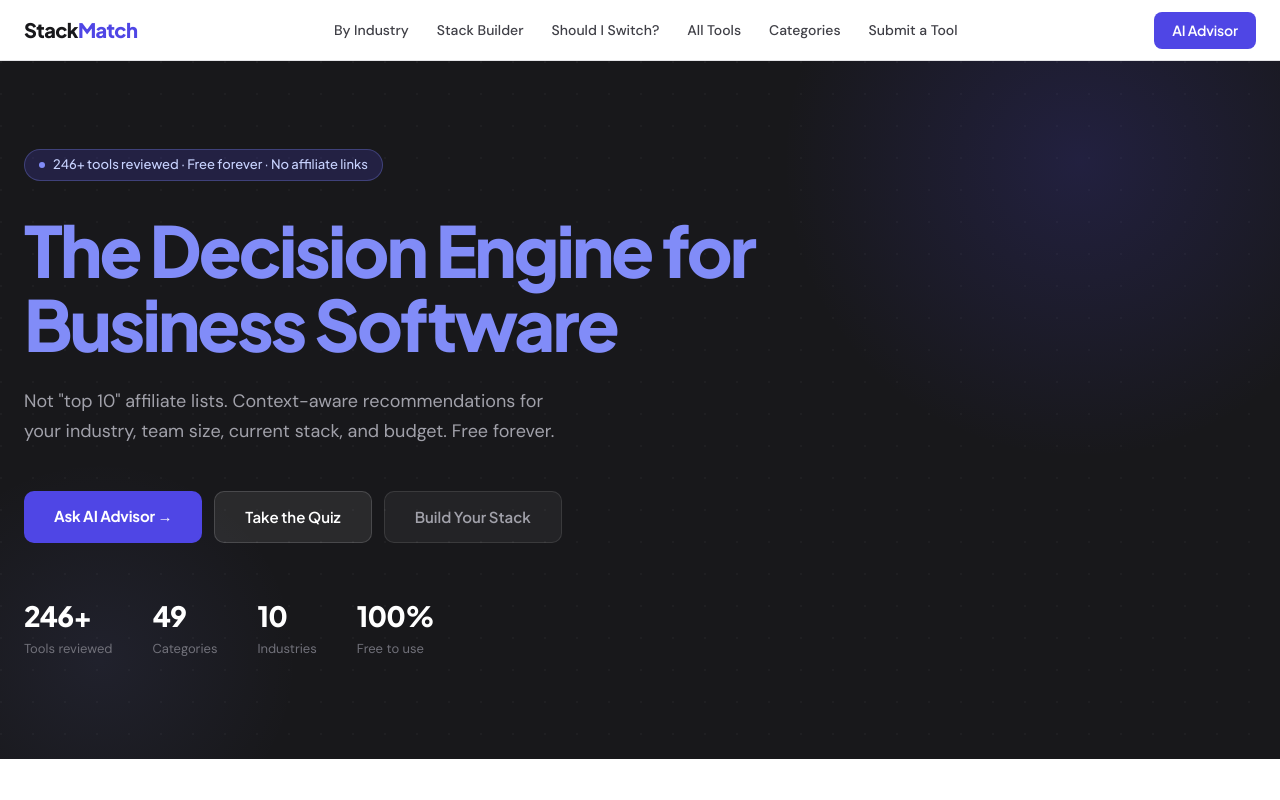
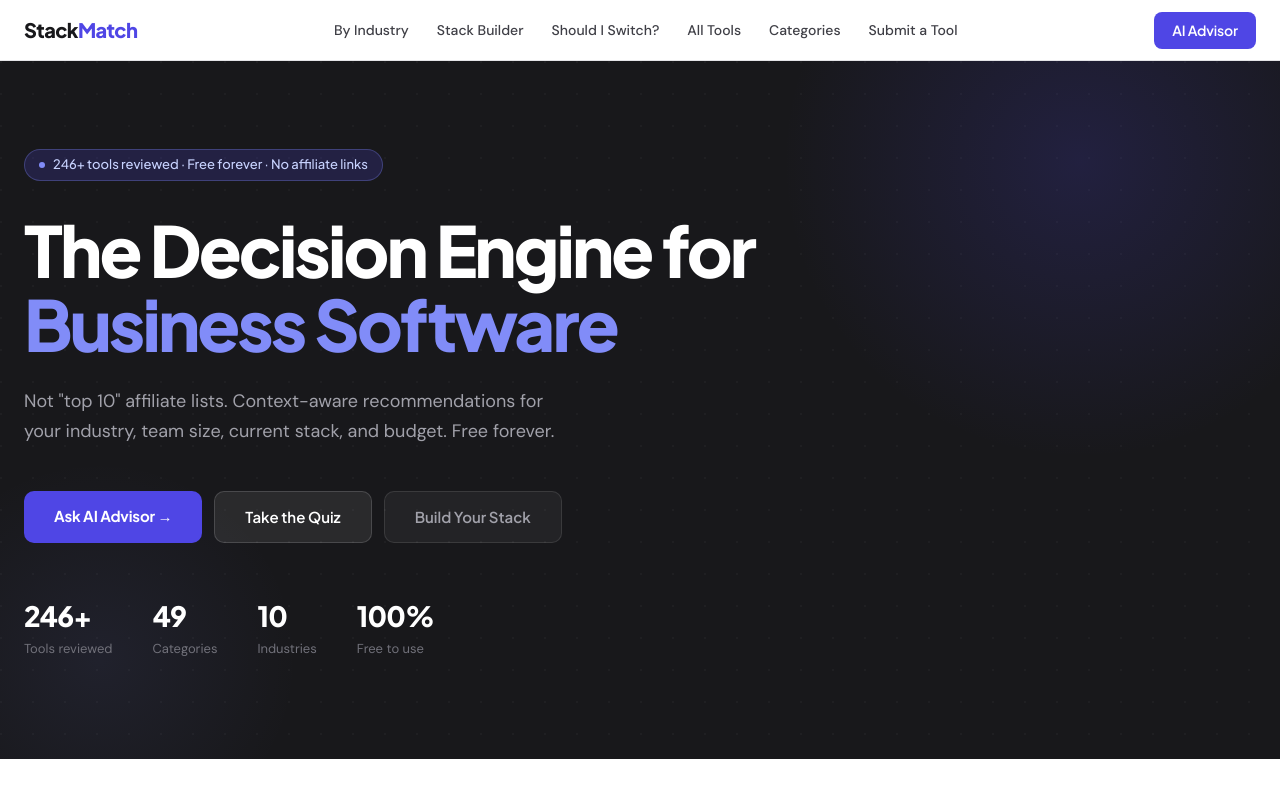
Before and after one commit to mattship26-gif/StackMatch-Updated, a Next.js app: page / in a window 1280 px wide. Shown: the top 800 px of the page. Built offline with nearby package versions, Linux system fonts and the light colour scheme.

Commit message:
Update page.tsx

```diff
--- a/src/app/page.tsx
+++ b/src/app/page.tsx
@@ -33,7 +33,7 @@
               {totalTools}+ tools reviewed · Free forever · No affiliate links
             </span>
           </div>
-          <h1 style={{ fontFamily: "'Plus Jakarta Sans', sans-serif", fontSize: 'clamp(40px, 5.5vw, 72px)', fontWeight: 800, lineHeight: 1.06, letterSpacing: '-0.04em', marginBottom: 24, maxWidth: 820, color: '#818CF8' }}>
+          <h1 style={{ fontFamily: "'Plus Jakarta Sans', sans-serif", fontSize: 'clamp(40px, 5.5vw, 72px)', fontWeight: 800, lineHeight: 1.06, letterSpacing: '-0.04em', marginBottom: 24, maxWidth: 820, color: '#FFFFFF' }}>
             The Decision Engine for<br />
             <span style={{ color: '#818CF8' }}>Business Software</span>
           </h1>
```
